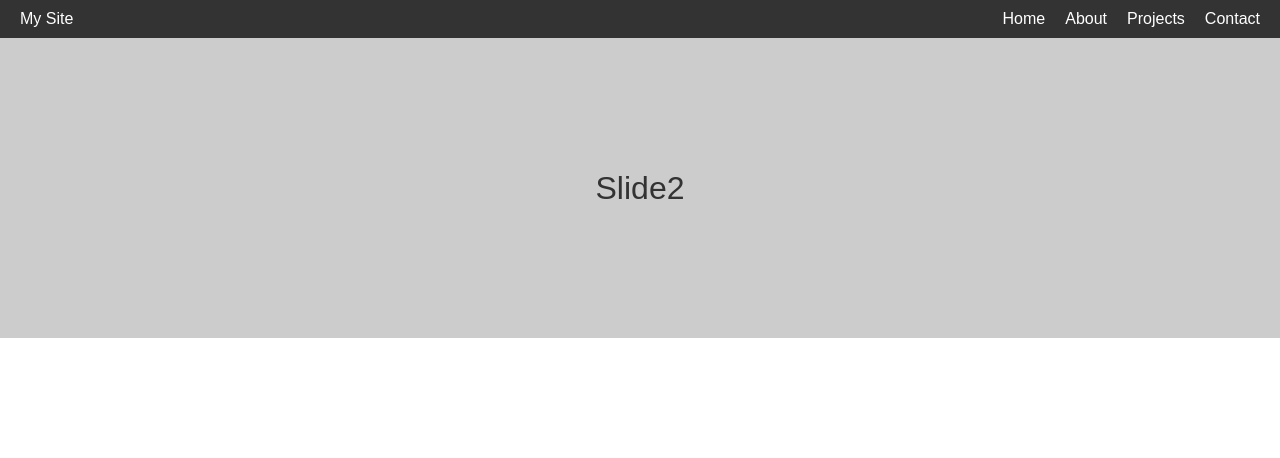
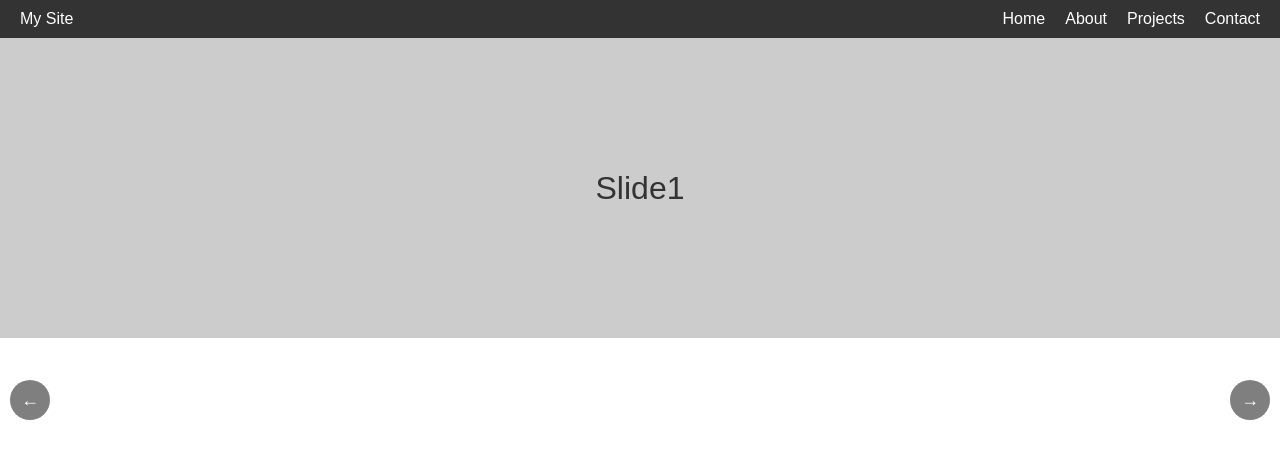
Before and after one commit to Mokkento12/Frontend-Playground, a plain HTML site: page index.html in a window 1280 px wide. Drawn offline with Linux system fonts and the light colour scheme.

Commit message:
Доработан слайдер: добавлены кнопки+стили для них
логика переключения

```diff
--- a/index.html
+++ b/index.html
@@ -28,6 +28,8 @@
             <div class="slide active">Slide1</div>
             <div class="slide">Slide2</div>
             <div class="slide">Slide3</div>
+            <button id="prev">&larr;</button>
+            <button id="next">&rarr;</button>
         </section>
     </main>
     <script src="script.js"></script>
--- a/script.js
+++ b/script.js
@@ -14,16 +14,24 @@
   const slides = document.querySelectorAll(".slide");
   let currentIndex = 0;
 
-  function showSlide(index) {
-    slides.forEach((slide, i) => {
-      slide.classList.toggle("active", i === index);
-    });
-  }
+  const showSlide = (index) => {
+    slides.forEach((slide) => slide.classList.remove("active"));
 
-  setInterval(() => {
+    slides[index].classList.add("active");
+  };
+
+  const nextSlide = () => {
     currentIndex = (currentIndex + 1) % slides.length;
     showSlide(currentIndex);
-  }, 3000);
+  };
+
+  const prevSlide = () => {
+    currentIndex = (currentIndex - 1 + slides.length) % slides.length;
+    showSlide(currentIndex);
+  };
+
+  document.getElementById("next").addEventListener("click", nextSlide);
+  document.getElementById("prev").addEventListener("click", prevSlide);
 
   showSlide(currentIndex);
 });
--- a/style.css
+++ b/style.css
@@ -102,6 +102,48 @@
   display: flex;
 }
 
+/* Кнопки переключения */
+button {
+  position: absolute;
+  top: 50%;
+  transform: translateY(-50%);
+  background-color: rgba(0, 0, 0, 0.5);
+  /* Полупрозрачный черный фон */
+  color: #fff;
+  border: none;
+  border-radius: 50%;
+  /* Круглая форма */
+  width: 40px;
+  height: 40px;
+  font-size: 18px;
+  cursor: pointer;
+  display: flex;
+  justify-content: center;
+  align-items: center;
+  transition: background-color 0.3s ease;
+  /* Эффект при наведении */
+  z-index: 10;
+  /* Кнопки должны быть над слайдами */
+}
+
+/* Стили для кнопки "Prev" */
+#prev {
+  left: 10px;
+  /* Отступ слева */
+}
+
+/* Стили для кнопки "Next" */
+#next {
+  right: 10px;
+  /* Отступ справа */
+}
+
+/* Эффект при наведении */
+button:hover {
+  background-color: rgba(0, 0, 0, 0.8);
+  /* Увеличиваем непрозрачность */
+}
+
 /* Медиа-запрос для больших экранов */
 @media (min-width: 768px) {
   .burger-menu {
```
